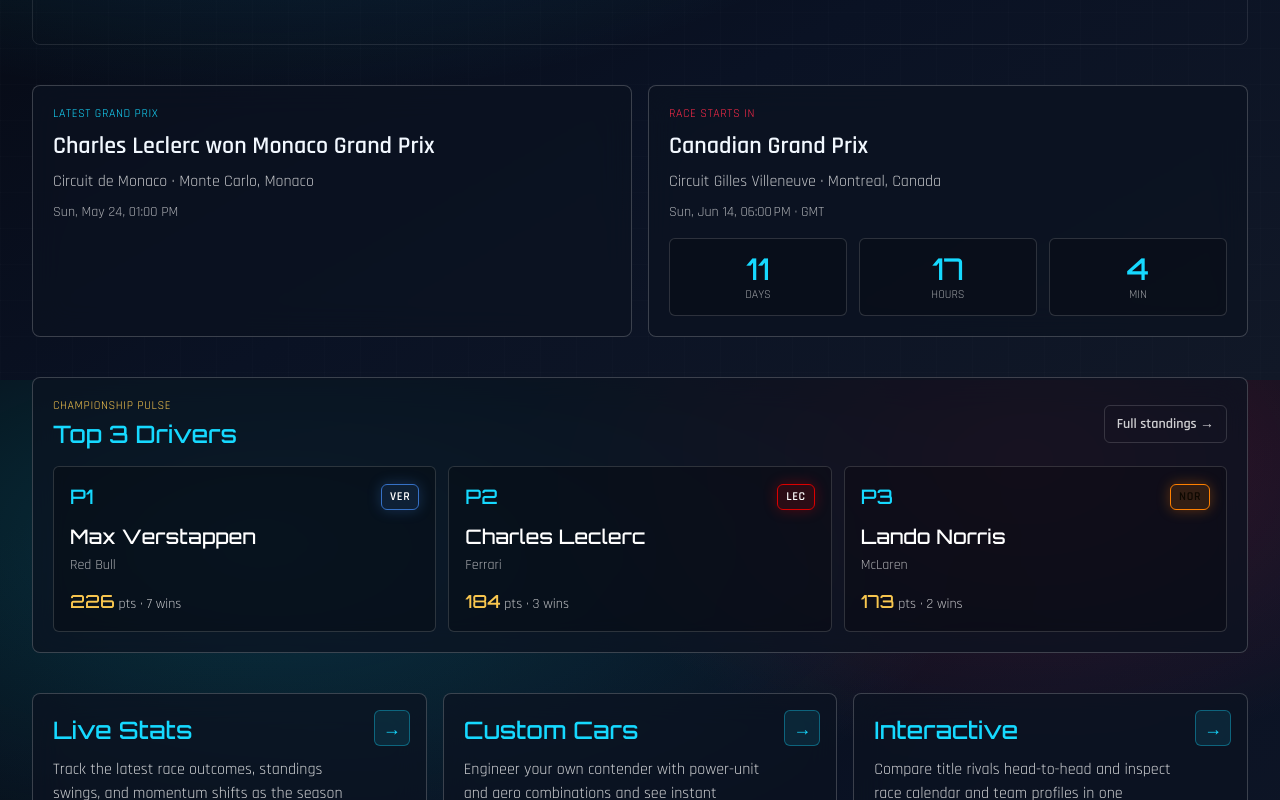
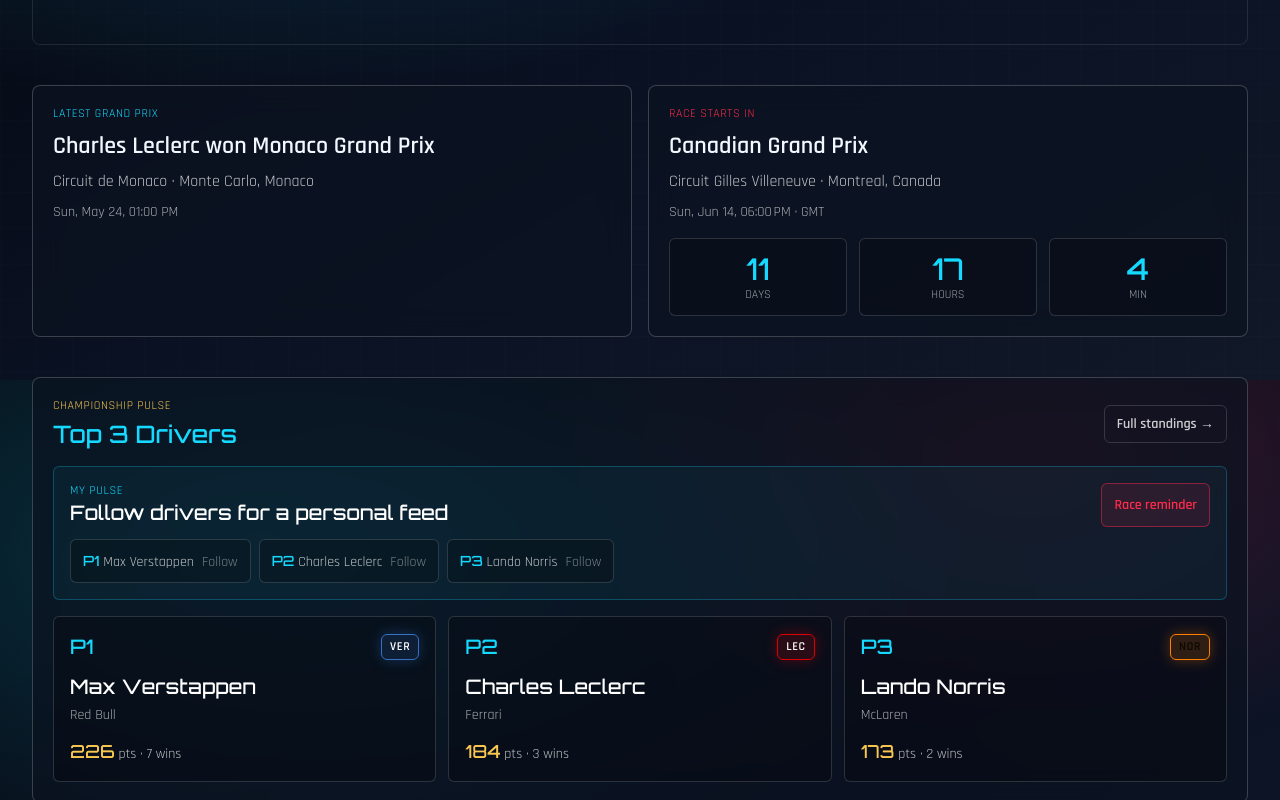
Before and after one commit to charleshuang1234/2, a Next.js app: page / in a window 1280 px wide. Shown: the part 420-1220 px from the top of the page. Built offline with nearby package versions, Linux system fonts and the light colour scheme; no server answers.

Commit message:
Add My Pulse favorites and race reminder

```diff
--- a/components/home/home-client.tsx
+++ b/components/home/home-client.tsx
@@ -15,6 +15,8 @@
   status: DataStatus;
 };
 
+const FAVORITES_KEY = "f1-pulse-favorite-drivers";
+
 function computeCountdown(date: string, time?: string) {
   const targetIso = time ? `${date}T${time.replace("Z", "")}Z` : `${date}T00:00:00Z`;
   const target = new Date(targetIso).getTime();
@@ -24,6 +26,11 @@
   const hours = Math.floor((diff / (1000 * 60 * 60)) % 24);
   const mins = Math.floor((diff / (1000 * 60)) % 60);
   return { days, hours, mins };
+}
+
+function getRaceDate(date: string, time?: string) {
+  const iso = time ? `${date}T${time.replace("Z", "")}Z` : `${date}T00:00:00Z`;
+  return new Date(iso);
 }
 
 const featureBlocks = [
@@ -91,6 +98,8 @@
 export function HomeClient({ latestResult, nextRace, standings, status }: Props) {
   const { shouldReduce } = useAdaptiveMotion();
   const [countdown, setCountdown] = useState(() => computeCountdown(nextRace.date, nextRace.time));
+  const [favoriteDriverIds, setFavoriteDriverIds] = useState<string[]>([]);
+  const [reminderStatus, setReminderStatus] = useState("Race reminder");
   const { scrollYProgress } = useScroll();
   const parallaxA = useTransform(scrollYProgress, [0, 1], [0, shouldReduce ? -45 : -120]);
   const parallaxB = useTransform(scrollYProgress, [0, 1], [0, shouldReduce ? -70 : -200]);
@@ -98,6 +107,10 @@
   const topDrivers = useMemo(
     () => [...standings].sort((a, b) => a.position - b.position).slice(0, 3),
     [standings]
+  );
+  const favoriteDrivers = useMemo(
+    () => standings.filter((driver) => favoriteDriverIds.includes(driver.id)).sort((a, b) => a.position - b.position),
+    [favoriteDriverIds, standings]
   );
 
   useEffect(() => {
@@ -112,10 +125,64 @@
     setRaceTimeLabel(formatLocalRaceTime(nextRace.date, timeZone, nextRace.time));
   }, [nextRace.date, nextRace.time]);
 
+  useEffect(() => {
+    const cached = localStorage.getItem(FAVORITES_KEY);
+    if (!cached) return;
+
+    try {
+      const parsed = JSON.parse(cached);
+      if (Array.isArray(parsed)) {
+        setFavoriteDriverIds(parsed.filter((item): item is string => typeof item === "string"));
+      }
+    } catch {
+      localStorage.removeItem(FAVORITES_KEY);
+    }
+  }, []);
+
+  useEffect(() => {
+    localStorage.setItem(FAVORITES_KEY, JSON.stringify(favoriteDriverIds));
+  }, [favoriteDriverIds]);
+
   const winnerHeadline = useMemo(
     () => `${latestResult.winner.fullName} won ${latestResult.raceName}`,
     [latestResult]
   );
+
+  function toggleFavorite(driverId: string) {
+    setFavoriteDriverIds((current) =>
+      current.includes(driverId) ? current.filter((id) => id !== driverId) : [...current, driverId]
+    );
+  }
+
+  async function scheduleRaceReminder() {
+    if (!("Notification" in window)) {
+      setReminderStatus("Notifications unavailable");
+      return;
+    }
+
+    const permission = Notification.permission === "default" ? await Notification.requestPermission() : Notification.permission;
+    if (permission !== "granted") {
+      setReminderStatus("Notifications blocked");
+      return;
+    }
+
+    const reminderTime = getRaceDate(nextRace.date, nextRace.time).getTime() - 15 * 60 * 1000;
+    const delay = reminderTime - Date.now();
+    if (delay <= 0) {
+      new Notification("F1 Pulse", {
+        body: `${nextRace.raceName} is close. Time to open race mode.`
+      });
+      setReminderStatus("Reminder sent");
+      return;
+    }
+
+    window.setTimeout(() => {
+      new Notification("F1 Pulse", {
+        body: `${nextRace.raceName} starts in 15 minutes.`
+      });
+    }, delay);
+    setReminderStatus("Reminder armed");
+  }
 
   return (
     <div className="space-y-10">
@@ -181,6 +248,38 @@
             Full standings →
           </Link>
         </div>
+        <div className="mt-4 rounded-md border border-electric-blue/25 bg-electric-blue/5 p-4">
+          <div className="flex flex-wrap items-center justify-between gap-3">
+            <div>
+              <p className="text-xs uppercase tracking-wider text-electric-blue">My Pulse</p>
+              <h3 className="font-display text-xl text-white">
+                {favoriteDrivers.length ? "Following your title fight" : "Follow drivers for a personal feed"}
+              </h3>
+            </div>
+            <button
+              type="button"
+              onClick={scheduleRaceReminder}
+              className="focus-ring min-h-11 rounded-md border border-neon-red/45 bg-neon-red/10 px-3 py-2 text-sm font-semibold text-neon-red transition hover:border-neon-red hover:bg-neon-red/15"
+            >
+              {reminderStatus}
+            </button>
+          </div>
+          <div className="mt-3 flex flex-wrap gap-2">
+            {(favoriteDrivers.length ? favoriteDrivers : topDrivers).map((driver) => (
+              <button
+                key={driver.id}
+                type="button"
+                onClick={() => toggleFavorite(driver.id)}
+                aria-pressed={favoriteDriverIds.includes(driver.id)}
+                className="focus-ring min-h-11 rounded-md border border-white/15 bg-black/25 px-3 py-2 text-left text-sm text-white/75 transition hover:border-electric-blue/60 hover:text-electric-blue"
+              >
+                <span className="font-display text-electric-blue">P{driver.position}</span>{" "}
+                {driver.givenName} {driver.familyName}
+                <span className="ml-2 text-white/45">{favoriteDriverIds.includes(driver.id) ? "Following" : "Follow"}</span>
+              </button>
+            ))}
+          </div>
+        </div>
         <div className="mt-4 grid gap-3 md:grid-cols-3">
           {topDrivers.map((driver) => {
             const teamColor = getConstructorColor(driver.team);
```
